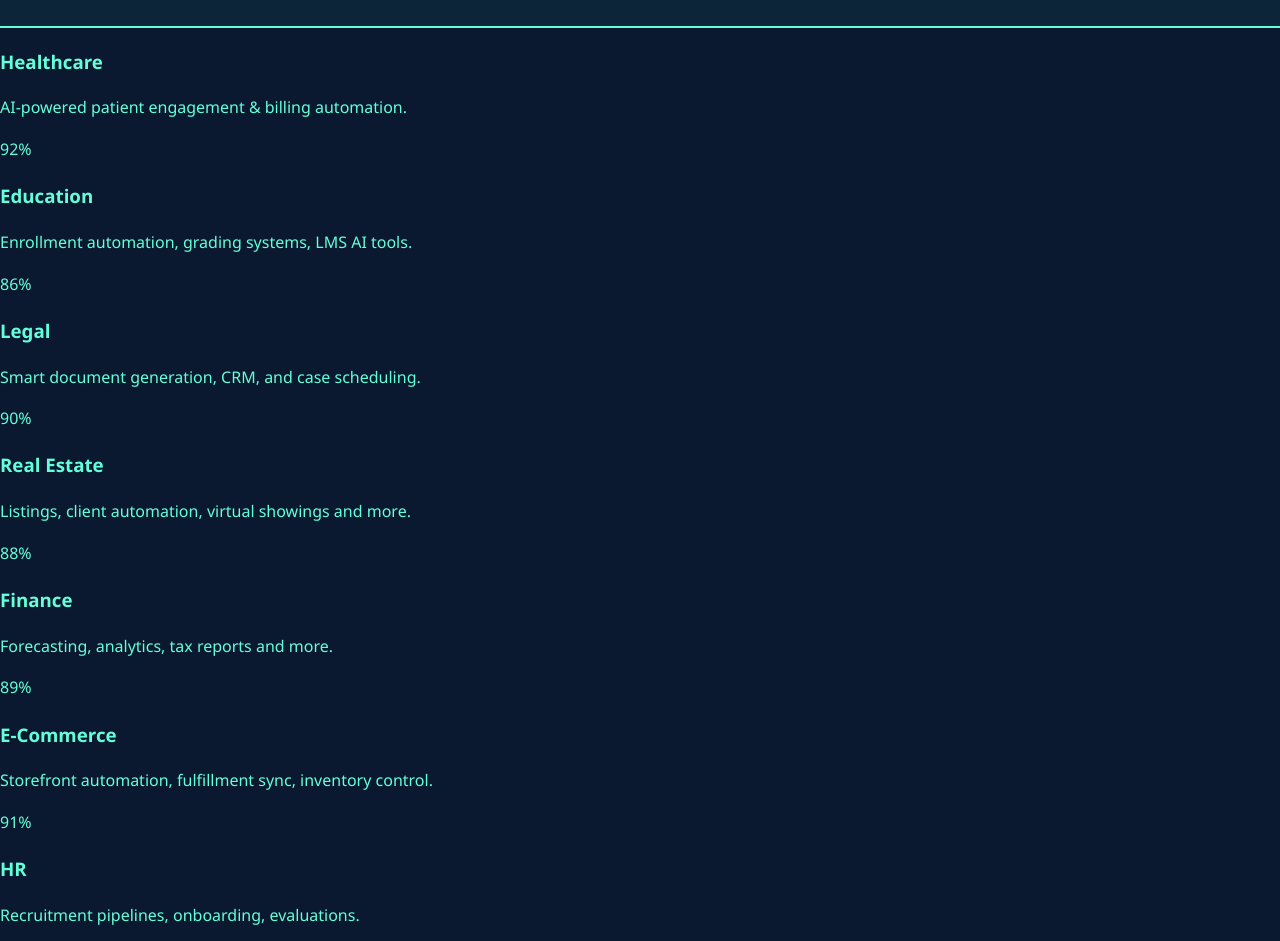
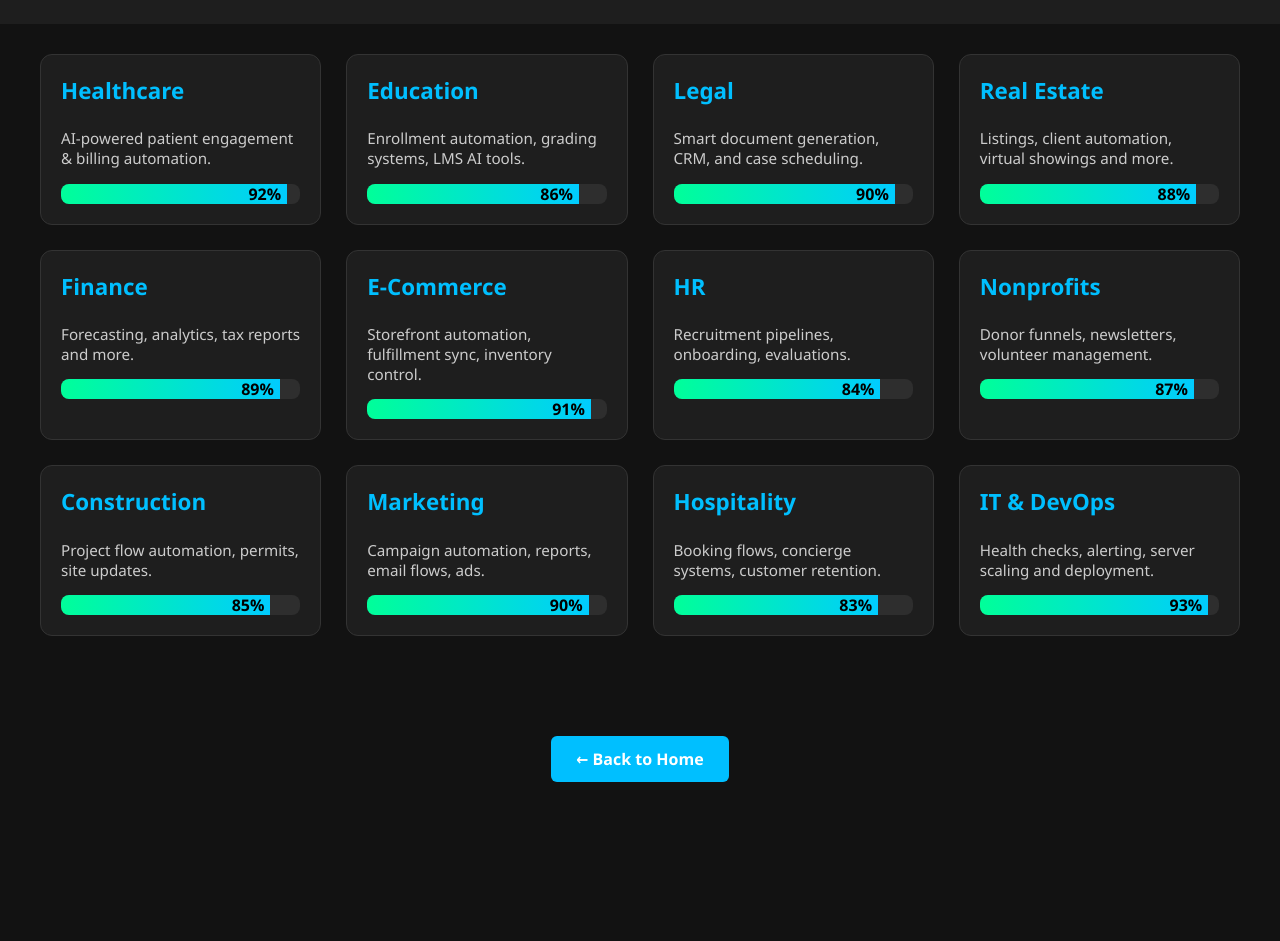
Before and after one commit to roymnel/Automation_Hub, a plain HTML site: page services.html in a window 1280 px wide. Shown: the part 108-1049 px from the top of the page. After the commit the page ends 890 px from the top, so only its background shows below. Drawn offline with Linux system fonts and the light colour scheme.

Commit message:
Update style.css

```diff
--- a/css/style.css
+++ b/css/style.css
@@ -1,135 +1,106 @@
-/* === Base Reset === */
+/* style.css – Unified Visuals for Automation Hub */
+
 body {
-  background-color: #0a192f;
-  color: #f4f4f4;
+  margin: 0;
   font-family: 'Segoe UI', Tahoma, Geneva, Verdana, sans-serif;
-  margin: 0;
-  padding: 0;
-  line-height: 1.6;
+  background-color: #121212;
+  color: #f0f0f0;
 }
 
-/* === Typography === */
-h1, h2, h3, h4, h5 {
-  color: #64ffda;
-  font-weight: 600;
+header {
+  background-color: #1e1e1e;
+  padding: 40px 20px;
+  text-align: center;
 }
 
-a {
-  color: #64ffda;
-  text-decoration: none;
-}
-a:hover {
-  text-decoration: underline;
+header h1 {
+  color: #00bfff;
+  font-size: 2.4em;
+  margin: 0;
 }
 
-/* === Header & Footer === */
-header, footer {
-  background-color: #0d2538;
-  color: white;
-  padding: 20px 0;
-  text-align: center;
-  border-bottom: 2px solid #64ffda;
+.services-container {
+  padding: 30px;
+  max-width: 1200px;
+  margin: 0 auto;
 }
 
-/* === Containers and Sections === */
-.container {
-  max-width: 1080px;
-  margin: auto;
+.services-grid {
+  display: grid;
+  grid-template-columns: repeat(auto-fit, minmax(280px, 1fr));
+  gap: 25px;
 }
 
-.bg-white {
-  background-color: #112240 !important;
-  color: #f4f4f4;
-}
-.shadow-sm {
-  box-shadow: 0 2px 12px rgba(100, 255, 218, 0.05) !important;
-}
-.rounded {
-  border-radius: 8px !important;
+.service-box {
+  background-color: #1e1e1e;
+  border: 1px solid #333;
+  border-radius: 12px;
+  padding: 20px;
+  transition: transform 0.3s, box-shadow 0.3s;
+  text-align: left;
 }
 
-/* === Buttons === */
-.btn {
-  font-weight: 500;
-  transition: all 0.3s ease-in-out;
-  border-radius: 4px;
-  letter-spacing: 0.5px;
+.service-box:hover {
+  transform: translateY(-5px);
+  box-shadow: 0 0 15px #00bfff50;
 }
 
-.btn:hover {
-  transform: scale(1.05);
-  opacity: 0.95;
+.service-box h3 {
+  margin-top: 0;
+  color: #00bfff;
+  font-size: 1.4em;
 }
 
-.btn-primary {
-  background-color: #64ffda;
-  color: #0a192f;
-  border: none;
+.service-box a {
+  text-decoration: none;
+  color: #00bfff;
 }
 
-.btn-primary:hover {
-  background-color: #80ffea;
-  color: #0a192f;
+.service-box p {
+  font-size: 0.95em;
+  color: #ccc;
 }
 
-.btn-outline-secondary {
-  border: 2px solid #64ffda;
-  color: #64ffda;
-  background-color: transparent;
-}
-.btn-outline-secondary:hover {
-  background-color: #64ffda;
-  color: #0a192f;
+.progress-bar {
+  background-color: #2e2e2e;
+  border-radius: 8px;
+  overflow: hidden;
+  margin-top: 10px;
+  height: 20px;
 }
 
-/* === Form Inputs === */
-input, select, textarea {
-  background-color: #1c2c45;
-  color: #f4f4f4;
-  border: 1px solid #233554;
-  padding: 10px;
-}
-input:focus, select:focus, textarea:focus {
-  outline: none;
-  border-color: #64ffda;
-  box-shadow: 0 0 0 0.2rem rgba(100, 255, 218, 0.2);
+.progress {
+  height: 100%;
+  background: linear-gradient(to right, #00ff99, #00ccff);
+  text-align: right;
+  color: #000;
+  font-weight: bold;
+  padding-right: 6px;
+  line-height: 20px;
 }
 
-/* === Service Cards === */
-.service-card {
-  background-color: #112240;
-  border: 1px solid #233554;
-  color: #f4f4f4;
-  padding: 24px;
-  border-radius: 8px;
-  box-shadow: 0 4px 12px rgba(100, 255, 218, 0.05);
-  transition: transform 0.2s ease-in-out;
+.button {
+  background-color: #00bfff;
+  color: white;
+  padding: 12px 25px;
+  border-radius: 6px;
+  text-decoration: none;
+  font-weight: bold;
+  display: inline-block;
+  transition: background-color 0.3s;
 }
 
-.service-card:hover {
-  transform: translateY(-4px);
-  box-shadow: 0 6px 16px rgba(100, 255, 218, 0.15);
+.button:hover {
+  background-color: #0099cc;
 }
 
-.service-card h4 {
-  color: #64ffda;
-  margin-bottom: 0.5rem;
+a.button {
+  margin-top: 30px;
 }
 
-.service-card p {
-  color: #cfd8dc;
+footer {
+  text-align: center;
+  padding: 20px;
+  color: #777;
+  font-size: 0.85em;
 }
-
-/* === PayPal Override === */
-#paypal-button-container {
-  margin-top: 20px;
-}
-
-/* === Status Bar (main.py GUI) === */
-.status-bar {
-  background-color: #0d2538;
-  color: #f4f4f4;
-  padding: 8px 16px;
-  font-size: 13px;
-  font-family: monospace;
-}
```
